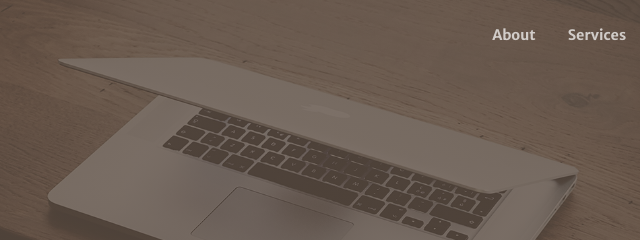
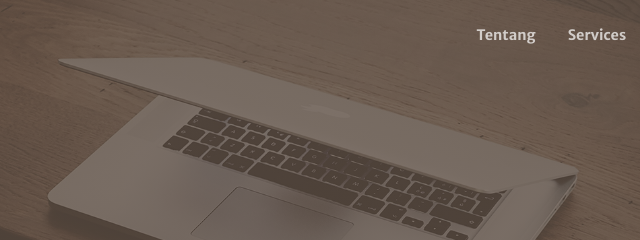
Before and after one commit to NurhidayahTasmin/NurhidayahTasmin.github.io, a website with bundled scripts: page index.html.html in a window 1280 px wide. Shown: the top 240 px of the page, 386-1026 px from the left. Built offline with nearby package versions, Linux system fonts and the light colour scheme.

Commit message:
ketiga salsa

```diff
--- a/index.html.html
+++ b/index.html.html
@@ -37,7 +37,7 @@
       <div class="collapse navbar-collapse" id="navbarResponsive">
         <ul class="navbar-nav ml-auto my-2 my-lg-0">
           <li class="nav-item">
-            <a class="nav-link js-scroll-trigger" href="#about">About</a>
+            <a class="nav-link js-scroll-trigger" href="#about">Tentang</a>
           </li>
           <li class="nav-item">
             <a class="nav-link js-scroll-trigger" href="#services">Services</a>
```
